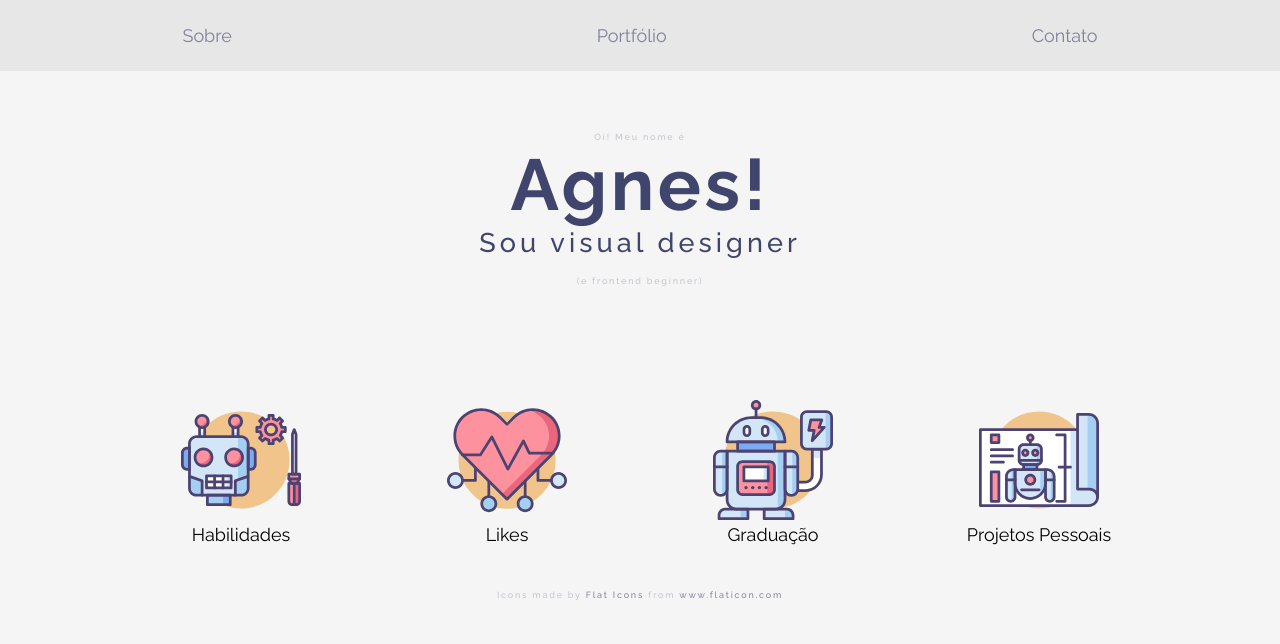
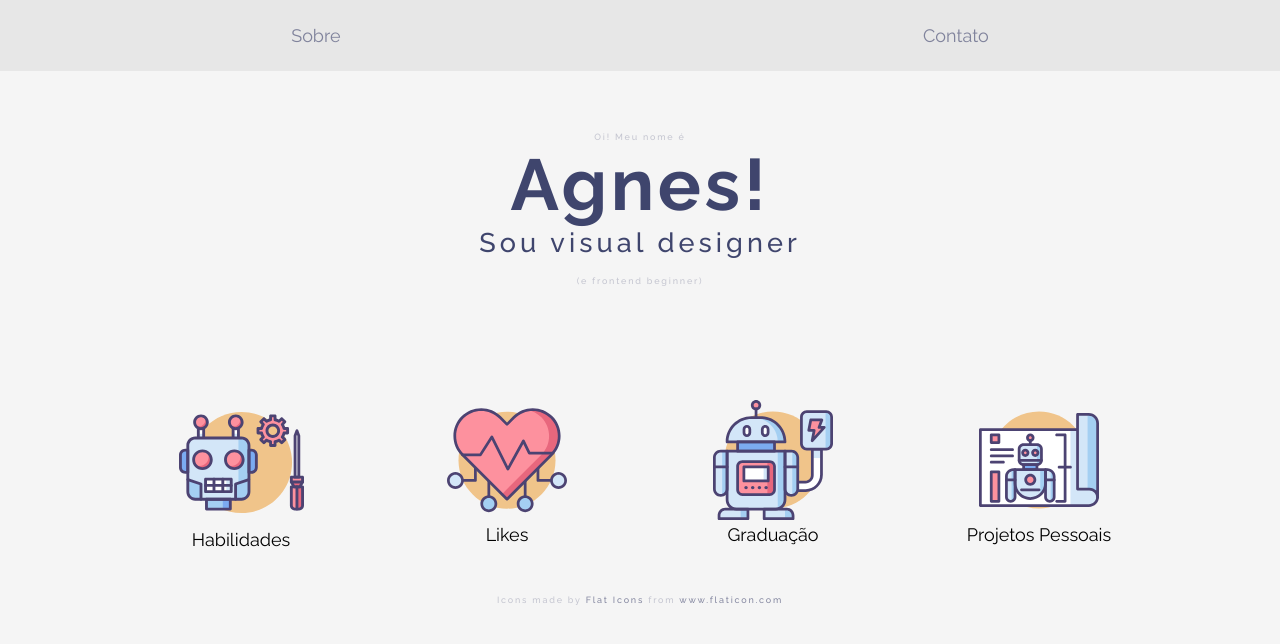
Before and after one commit to agneslina/imersaocss, a plain HTML site: page index.html in a window 1280 px wide. In both pictures the pointer is over the picture 241 px from the left and 460 px from the top of the page. Drawn offline with Linux system fonts and the light colour scheme.

Commit message:
Add files via upload

```diff
--- a/css/estilos.css
+++ b/css/estilos.css
@@ -96,15 +96,20 @@ a:hover {
   justify-content: center;
 }
 
-@media (min-width: 560px) {
+@media (min-width: 1100px) {
   .projetos .grid {
-    grid-template-columns: 230px 230px 230px 230px;
+    grid-template-columns: repeat(4,230px);
   }
 }
 
 .img-portfolio {
   width: 120px;
   height: 120px;
+}
+
+.img-portfolio:hover {
+  width: 125px;
+  height: 125px;
 }
 
 .projetos figure {
--- a/index.html
+++ b/index.html
@@ -13,7 +13,6 @@
         <nav class="menu">
             <ul>
                 <li><a href="#">Sobre</a></li>
-                <li><a href="#">Portfólio</a></li>
                 <li><a href="#">Contato</a></li>
             </ul>
         </nav>
```
